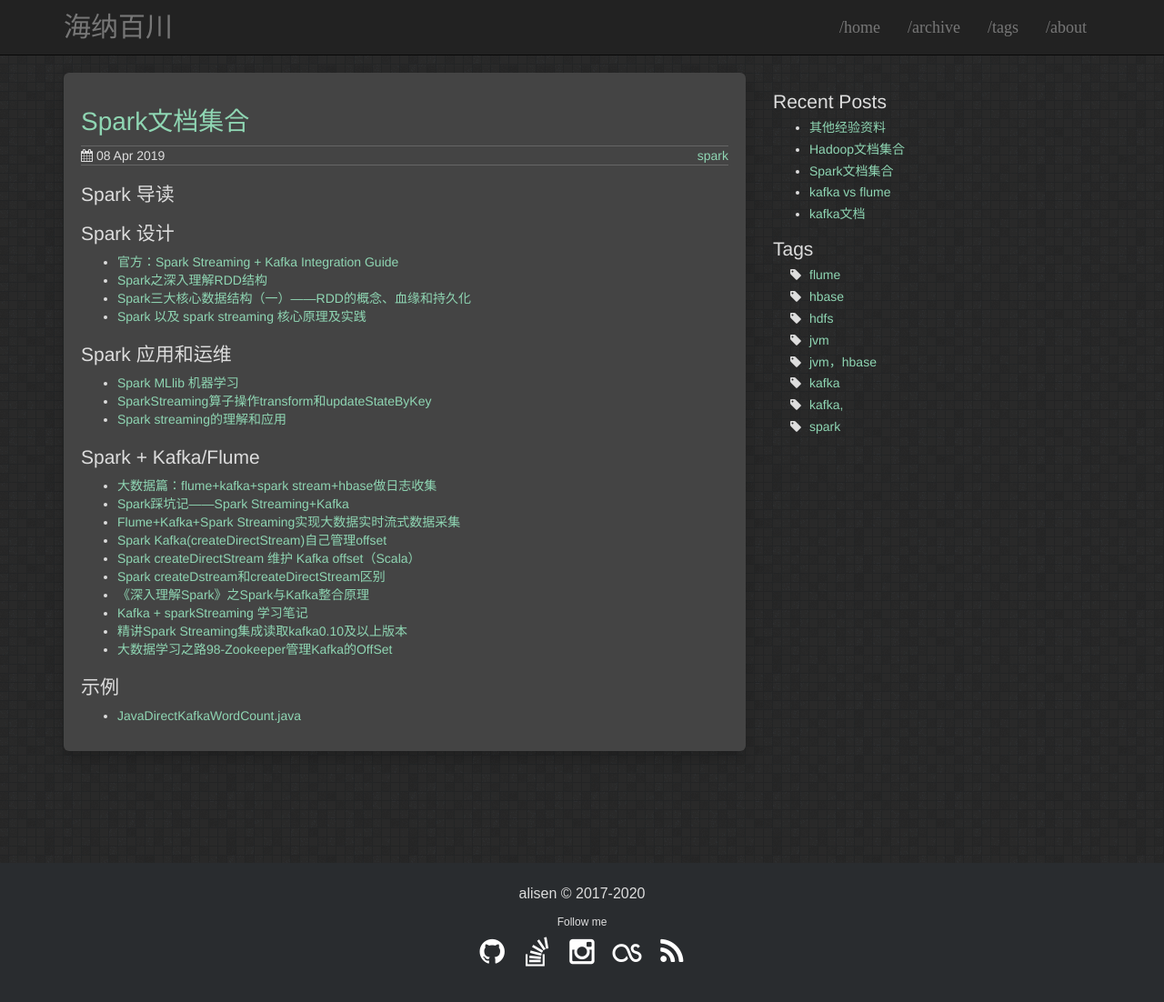
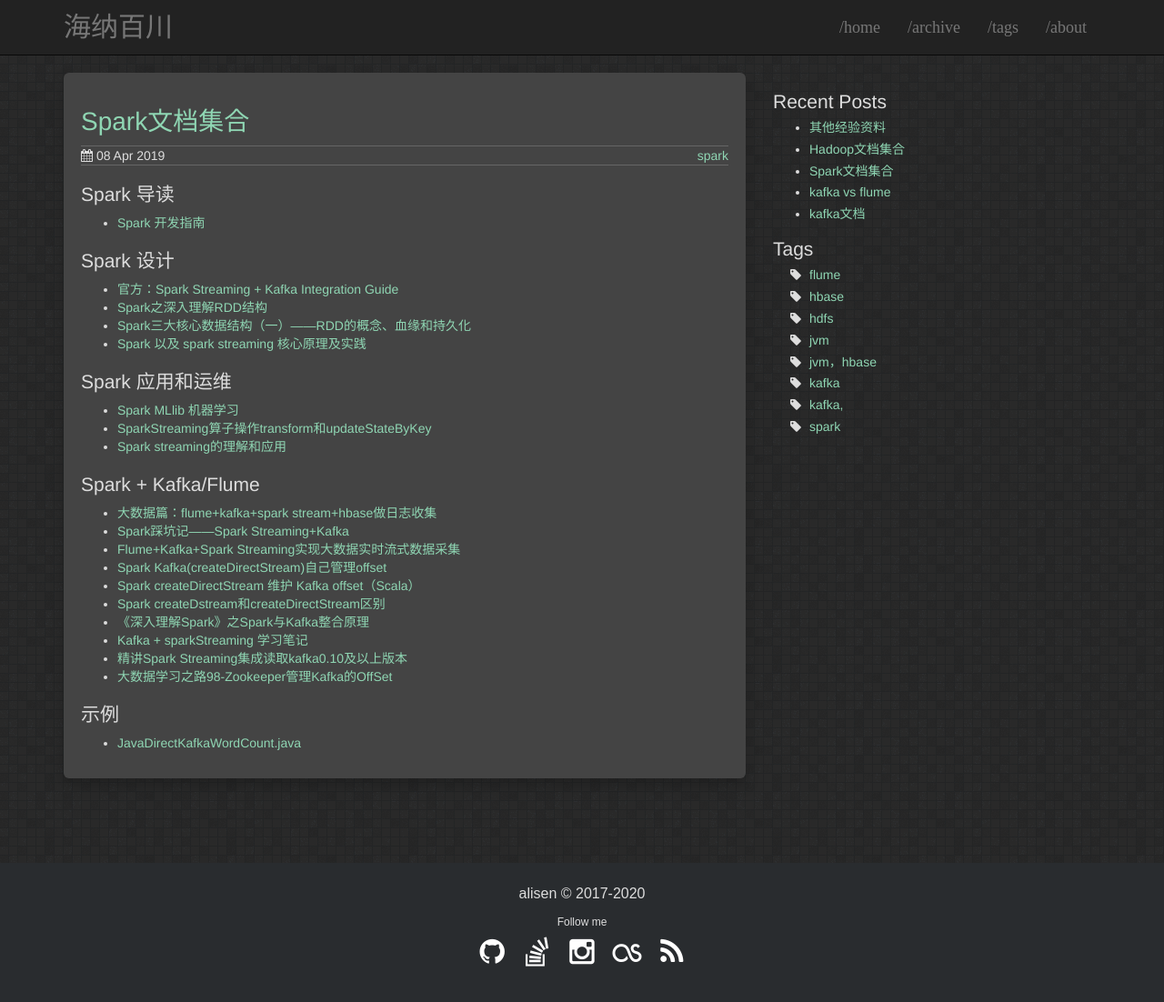
Before and after one commit to igithu/summary, a Jekyll site: the page built from _posts/2019-04-08-spark-doc.md, in a window 1280 px wide and 1126 px high. Shown: the top 1102 px of the window at 91% size. Built offline with Jekyll 4.4.1, drawn with Linux system fonts in a browser that asks for light colours.

Commit message:
Update 2019-04-08-spark-doc.md

```diff
--- a/_posts/2019-04-08-spark-doc.md
+++ b/_posts/2019-04-08-spark-doc.md
@@ -7,7 +7,7 @@ tags: spark
 
 
 ## Spark 导读
-
+* [Spark 开发指南](https://colobu.com/2014/12/08/spark-programming-guide/)
 
 ## Spark 设计
 * [官方：Spark Streaming + Kafka Integration Guide](http://spark.apache.org/docs/latest/streaming-kafka-0-10-integration.html)
```
